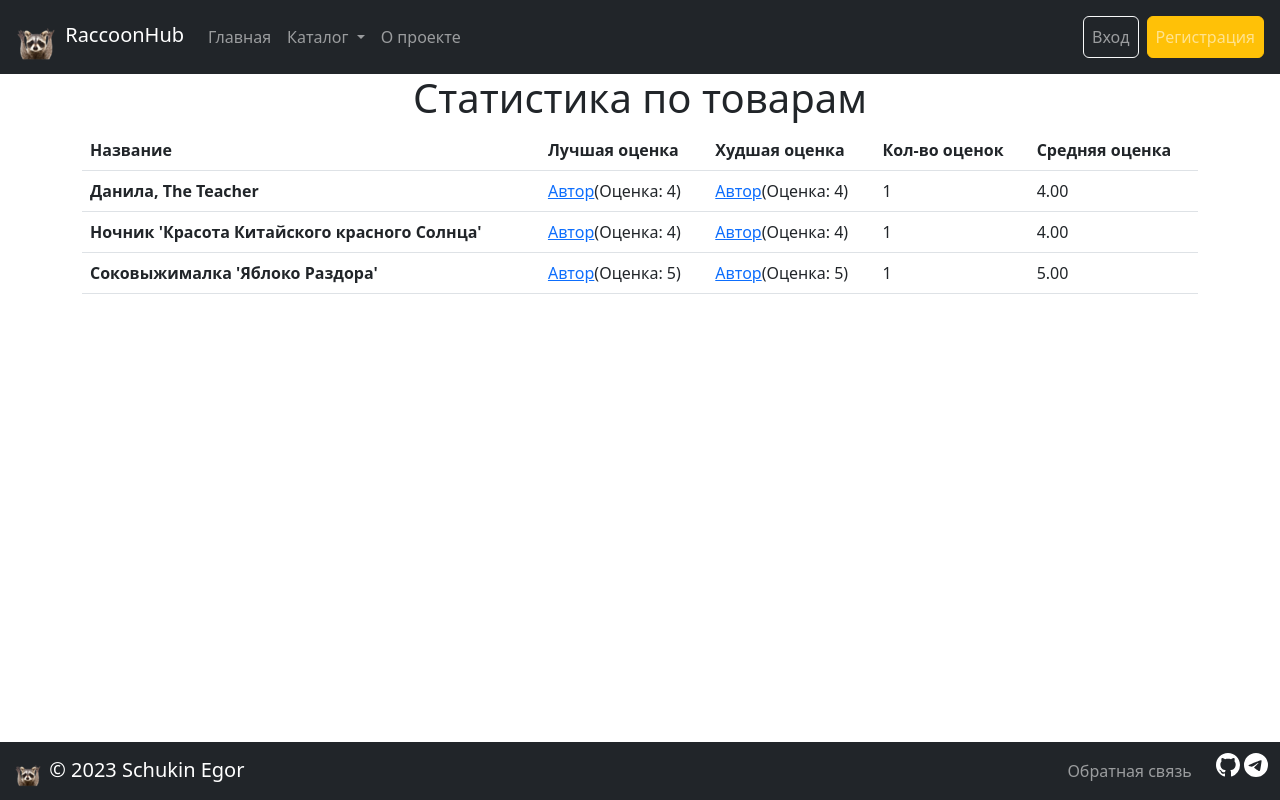
After one commit to code-n-cry/django_school, a Django app: page /statistics/by_items/ in a window 1280 px wide. The commit adds this page. Run offline with Django 3.2, Linux system fonts and the light colour scheme; data comes from the database, SQL or seed files in the repository; both versions use the stored data as it was after the commit; some libraries are stand-ins or nearby versions.

Commit message:
add statistics by items

```diff
--- a/rating_statistics/urls.py
+++ b/rating_statistics/urls.py
@@ -11,8 +11,8 @@ urlpatterns = [
         name='by_users',
     ),
     django.urls.path(
-        'rated/',
-        rating_statistics.views.RatedByUser.as_view(),
-        name='rated',
+        'by_items/',
+        rating_statistics.views.RatingByItems.as_view(),
+        name='by_items',
     ),
 ]
--- a/rating_statistics/views.py
+++ b/rating_statistics/views.py
@@ -10,5 +10,8 @@ class RatingByUsers(ListView):
     http_method_names = ['get', 'head']
 
 
-class RatedByUser(ListView):
-    ...
+class RatingByItems(ListView):
+    queryset = rating.models.Rating.objects.by_items()
+    template_name = 'rating_statistics/by_items.html'
+    item_context_name = 'items'
+    http_method_names = ['get', 'head']
--- /dev/null
+++ b/templates/rating_statistics/by_items.html
@@ -0,0 +1,34 @@
+{% extends 'base.html' %}
+{% load i18n %}
+{% block title %}
+  <title>{% translate 'Статистика по товарам' %}</title>
+{% endblock %}
+{% block content %}
+<div class="container">
+  <div class="d-flex justify-content-center">
+    <h1>{% translate 'Статистика по товарам' %}</h1>
+  </div>
+  <table class="table">
+    <thead>
+      <tr>
+        <th scope="col">{% translate 'Название' %}</th>
+        <th scope="col">{% translate 'Лучшая оценка' %}</th>
+        <th scope="col">{% translate 'Худшая оценка' %}</th>
+        <th scope="col">{% translate 'Кол-во оценок' %}</th>
+        <th scope="col">{% translate 'Средняя оценка' %}</th>
+      </tr>
+    </thead>
+    <tbody>
+      {% for item, values in object_list.items %}
+        <tr>
+          <th scope="row">{{ item }}</th>
+          <td><a href="{% url "users:user_detail" values.max.user %}">{% translate "Автор" %}</a>({% translate "Оценка" %}: {{ values.max.rating }})</td>
+          <td><a href="{% url "users:user_detail" values.min.user %}">{% translate "Автор" %}</a>({% translate "Оценка" %}: {{ values.min.rating }})</td>
+          <td>{{ values.amount }}</td>
+          <td>{{ values.average|floatformat:2 }}</td>
+        </tr>
+      {% endfor %}
+    </tbody>
+  </table>
+</div>
+{% endblock %}
```
Also changed, not shown: templates/rating_statistics/by_users.html (+11 -16 lines), db.sqlite3.
